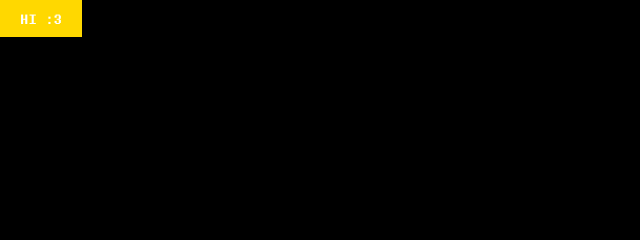
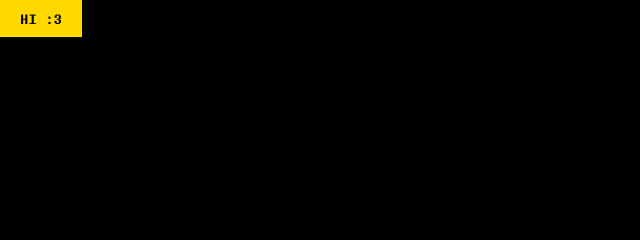
Before and after one commit to bezau1/UnderTime, a plain HTML site: page index.html in a window 1280 px wide. Shown: the top 240 px of the page, 0-640 px from the left. Drawn offline with Linux system fonts and the light colour scheme.

Commit message:
Update index.html

```diff
--- a/index.html
+++ b/index.html
@@ -38,7 +38,7 @@
       left: 0;
       padding: 10px 20px;
       background: #ffd800;
-      color: #fff;
+      color: #000; /* BLACK TEXT */
       font-size: 14px;
       font-family: "Determination";
       text-decoration: none;
```
